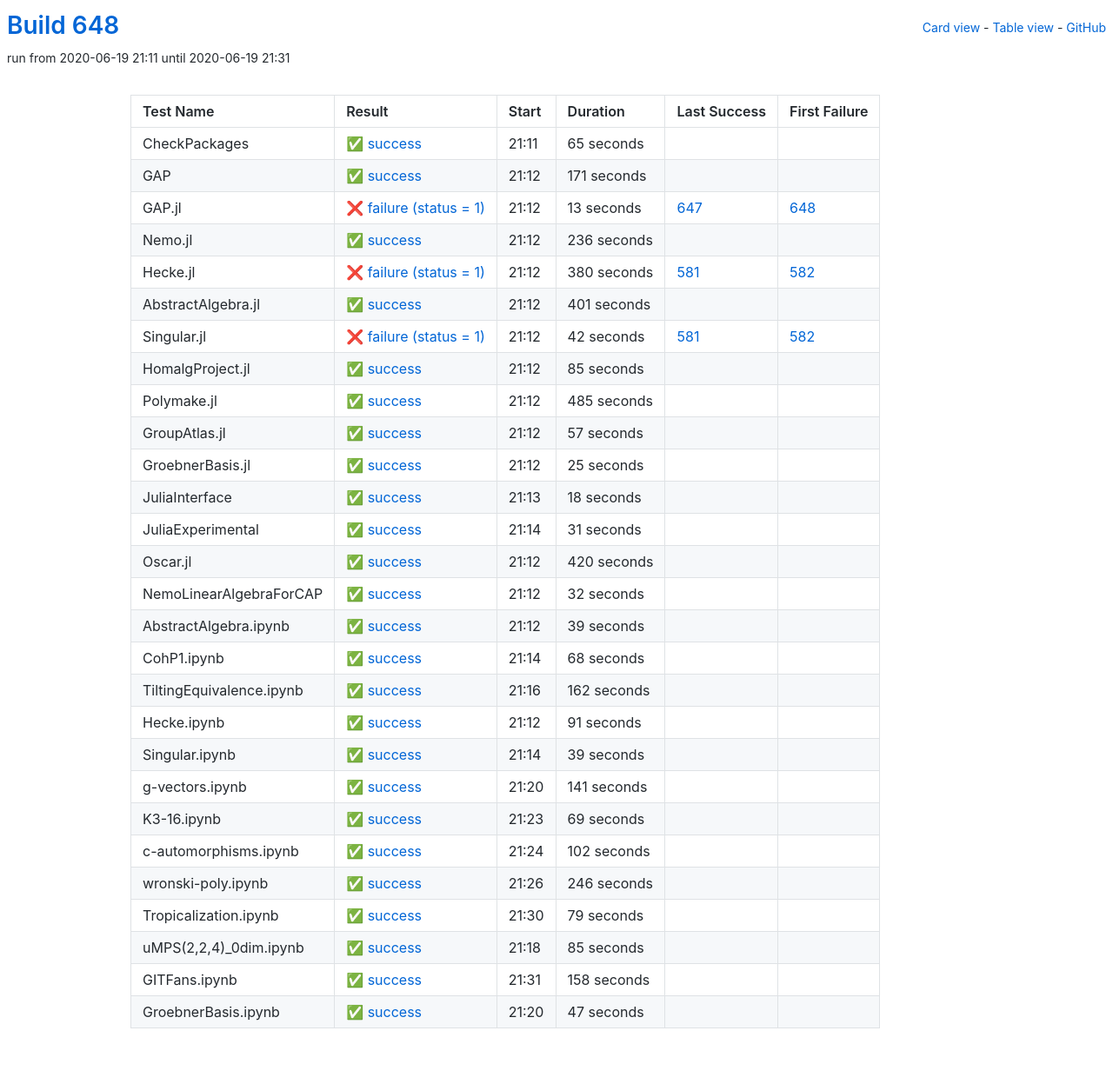
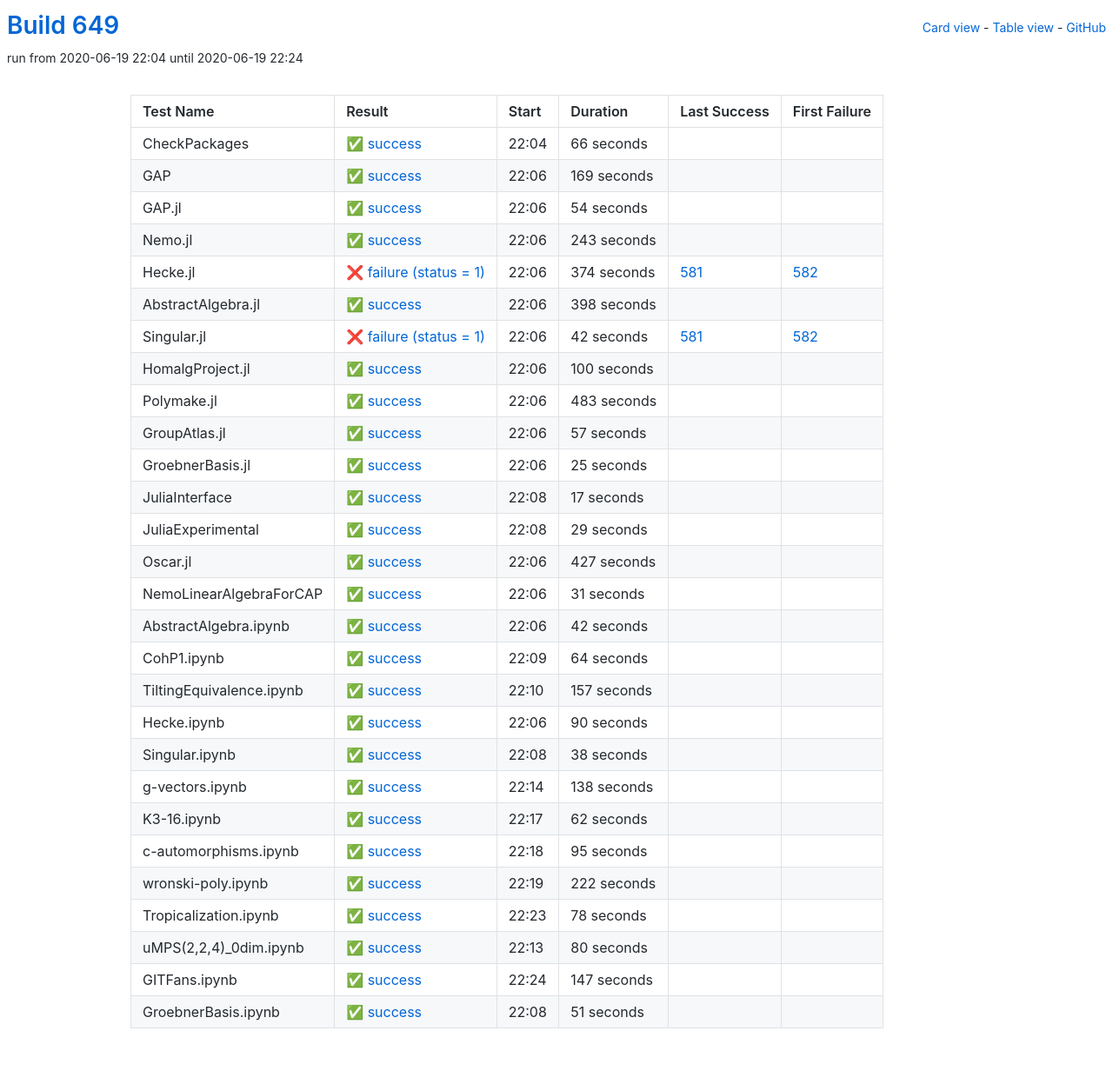
Before and after one commit to oscar-system/oscar-ci-status-1.4, a Jekyll site: the page built from table.html, in a window 1280 px wide. Shown: the whole page at 87% size. Built offline with Jekyll 4.4.1, drawn with Linux system fonts in a browser that asks for light colours.

Commit message:
Build #649

```diff
--- a/_data/ci.yml
+++ b/_data/ci.yml
@@ -1,6 +1,6 @@
 ---
-build: 648
-build_url: https://oscarci.mathematik.uni-kl.de/job/oscar-julia-1.4/648/
+build: 649
+build_url: https://oscarci.mathematik.uni-kl.de/job/oscar-julia-1.4/649/
 job: oscar-julia-1.4
 organization: oscar-system
 repo: oscar-ci-status-1.4
@@ -8,80 +8,80 @@ repourl: https://github.com/oscar-system/oscar-ci-status-1.4
 tests:
 - name: CheckPackages
   id: checkpackages
-  log: https://oscarci.mathematik.uni-kl.de/job/oscar-julia-1.4/648/artifact/logs/build-648/CheckPackages.log
-  start: 2020-06-19 21:11
+  log: https://oscarci.mathematik.uni-kl.de/job/oscar-julia-1.4/649/artifact/logs/build-649/CheckPackages.log
+  start: 2020-06-19 22:04
   success: true
   exitcode: 0
   status: success
-  duration: 65
+  duration: 66
   last_success: false
   last_success_url:
   first_failure: false
   first_failure_url:
 - name: GAP
   id: gap
-  log: https://oscarci.mathematik.uni-kl.de/job/oscar-julia-1.4/648/artifact/logs/build-648/GAP.log
-  start: 2020-06-19 21:12
+  log: https://oscarci.mathematik.uni-kl.de/job/oscar-julia-1.4/649/artifact/logs/build-649/GAP.log
+  start: 2020-06-19 22:06
   success: true
   exitcode: 0
   status: success
-  duration: 171
+  duration: 169
   last_success: false
   last_success_url:
   first_failure: false
   first_failure_url:
 - name: GAP.jl
   id: gap-jl
-  log: https://oscarci.mathematik.uni-kl.de/job/oscar-julia-1.4/648/artifact/logs/build-648/GAP.jl.log
-  start: 2020-06-19 21:12
-  success: false
-  exitcode: 1
-  status: failure
-  duration: 13
-  last_success: 647
-  last_success_url: https://oscarci.mathematik.uni-kl.de/job/oscar-julia-1.4/647/
-  first_failure: 648
-  first_failure_url: https://oscarci.mathematik.uni-kl.de/job/oscar-julia-1.4/648/
-- name: Nemo.jl
-  id: nemo-jl
-  log: https://oscarci.mathematik.uni-kl.de/job/oscar-julia-1.4/648/artifact/logs/build-648/Nemo.jl.log
-  start: 2020-06-19 21:12
+  log: https://oscarci.mathematik.uni-kl.de/job/oscar-julia-1.4/649/artifact/logs/build-649/GAP.jl.log
+  start: 2020-06-19 22:06
   success: true
   exitcode: 0
   status: success
-  duration: 236
+  duration: 54
+  last_success: false
+  last_success_url:
+  first_failure: false
+  first_failure_url:
+- name: Nemo.jl
+  id: nemo-jl
+  log: https://oscarci.mathematik.uni-kl.de/job/oscar-julia-1.4/649/artifact/logs/build-649/Nemo.jl.log
+  start: 2020-06-19 22:06
+  success: true
+  exitcode: 0
+  status: success
+  duration: 243
   last_success: false
   last_success_url:
   first_failure: false
   first_failure_url:
 - name: Hecke.jl
   id: hecke-jl
-  log: https://oscarci.mathematik.uni-kl.de/job/oscar-julia-1.4/648/artifact/logs/build-648/Hecke.jl.log
-  start: 2020-06-19 21:12
+  log: https://oscarci.mathematik.uni-kl.de/job/oscar-julia-1.4/649/artifact/logs/build-649/Hecke.jl.log
+  start: 2020-06-19 22:06
   success: false
   exitcode: 1
   status: failure
-  duration: 380
+  duration: 374
   last_success: 581
   last_success_url: https://oscarci.mathematik.uni-kl.de/job/oscar-julia-1.4/581/
   first_failure: 582
   first_failure_url: https://oscarci.mathematik.uni-kl.de/job/oscar-julia-1.4/582/
 - name: AbstractAlgebra.jl
   id: abstractalgebra-jl
-  log: https://oscarci.mathematik.uni-kl.de/job/oscar-julia-1.4/648/artifact/logs/build-648/AbstractAlgebra.jl.log
-  start: 2020-06-19 21:12
+  log: https://oscarci.mathematik.uni-kl.de/job/oscar-julia-1.4/649/artifact/logs/build-649/AbstractAlgebra.jl.log
+  start: 2020-06-19 22:06
   success: true
   exitcode: 0
   status: success
-  duration: 401
+  duration: 398
   last_success: false
   last_success_url:
   first_failure: false
   first_failure_url:
 - name: Singular.jl
   id: singular-jl
-  log: https://oscarci.mathematik.uni-kl.de/job/oscar-julia-1.4/648/artifact/logs/build-648/Singular.jl.log
-  start: 2020-06-19 21:12
+  log: https://oscarci.mathematik.uni-kl.de/job/oscar-julia-1.4/649/artifact/logs/build-649/Singular.jl.log
+  start: 2020-06-19 22:06
   success: false
   exitcode: 1
   status: failure
@@ -92,32 +92,32 @@ tests:
   first_failure_url: https://oscarci.mathematik.uni-kl.de/job/oscar-julia-1.4/582/
 - name: HomalgProject.jl
   id: homalgproject-jl
-  log: https://oscarci.mathematik.uni-kl.de/job/oscar-julia-1.4/648/artifact/logs/build-648/HomalgProject.jl.log
-  start: 2020-06-19 21:12
+  log: https://oscarci.mathematik.uni-kl.de/job/oscar-julia-1.4/649/artifact/logs/build-649/HomalgProject.jl.log
+  start: 2020-06-19 22:06
   success: true
   exitcode: 0
   status: success
-  duration: 85
+  duration: 100
   last_success: false
   last_success_url:
   first_failure: false
   first_failure_url:
 - name: Polymake.jl
   id: polymake-jl
-  log: https://oscarci.mathematik.uni-kl.de/job/oscar-julia-1.4/648/artifact/logs/build-648/Polymake.jl.log
-  start: 2020-06-19 21:12
+  log: https://oscarci.mathematik.uni-kl.de/job/oscar-julia-1.4/649/artifact/logs/build-649/Polymake.jl.log
+  start: 2020-06-19 22:06
   success: true
   exitcode: 0
   status: success
-  duration: 485
+  duration: 483
   last_success: false
   last_success_url:
   first_failure: false
   first_failure_url:
 - name: GroupAtlas.jl
   id: groupatlas-jl
-  log: https://oscarci.mathematik.uni-kl.de/job/oscar-julia-1.4/648/artifact/logs/build-648/GroupAtlas.jl.log
-  start: 2020-06-19 21:12
+  log: https://oscarci.mathematik.uni-kl.de/job/oscar-julia-1.4/649/artifact/logs/build-649/GroupAtlas.jl.log
+  start: 2020-06-19 22:06
   success: true
   exitcode: 0
   status: success
@@ -128,8 +128,8 @@ tests:
   first_failure_url:
 - name: GroebnerBasis.jl
   id: groebnerbasis-jl
-  log: https://oscarci.mathematik.uni-kl.de/job/oscar-julia-1.4/648/artifact/logs/build-648/GroebnerBasis.jl.log
-  start: 2020-06-19 21:12
+  log: https://oscarci.mathematik.uni-kl.de/job/oscar-julia-1.4/649/artifact/logs/build-649/GroebnerBasis.jl.log
+  start: 2020-06-19 22:06
   success: true
   exitcode: 0
   status: success
@@ -140,20 +140,44 @@ tests:
   first_failure_url:
 - name: JuliaInterface
   id: juliainterface
-  log: https://oscarci.mathematik.uni-kl.de/job/oscar-julia-1.4/648/artifact/logs/build-648/JuliaInterface.log
-  start: 2020-06-19 21:13
+  log: https://oscarci.mathematik.uni-kl.de/job/oscar-julia-1.4/649/artifact/logs/build-649/JuliaInterface.log
+  start: 2020-06-19 22:08
   success: true
   exitcode: 0
   status: success
-  duration: 18
+  duration: 17
   last_success: false
   last_success_url:
   first_failure: false
   first_failure_url:
 - name: JuliaExperimental
   id: juliaexperimental
-  log: https://oscarci.mathematik.uni-kl.de/job/oscar-julia-1.4/648/artifact/logs/build-648/JuliaExperimental.log
-  start: 2020-06-19 21:14
+  log: https://oscarci.mathematik.uni-kl.de/job/oscar-julia-1.4/649/artifact/logs/build-649/JuliaExperimental.log
+  start: 2020-06-19 22:08
+  success: true
+  exitcode: 0
+  status: success
+  duration: 29
+  last_success: false
+  last_success_url:
+  first_failure: false
+  first_failure_url:
+- name: Oscar.jl
+  id: oscar-jl
+  log: https://oscarci.mathematik.uni-kl.de/job/oscar-julia-1.4/649/artifact/logs/build-649/Oscar.jl.log
+  start: 2020-06-19 22:06
+  success: true
+  exitcode: 0
+  status: success
+  duration: 427
+  last_success: false
+  last_success_url:
+  first_failure: false
+  first_failure_url:
+- name: NemoLinearAlgebraForCAP
+  id: nemolinearalgebraforcap
+  log: https://oscarci.mathematik.uni-kl.de/job/oscar-julia-1.4/649/artifact/logs/build-649/NemoLinearAlgebraForCAP.log
+  start: 2020-06-19 22:06
   success: true
   exitcode: 0
   status: success
@@ -162,182 +186,158 @@ tests:
   last_success_url:
   first_failure: false
   first_failure_url:
-- name: Oscar.jl
-  id: oscar-jl
-  log: https://oscarci.mathematik.uni-kl.de/job/oscar-julia-1.4/648/artifact/logs/build-648/Oscar.jl.log
-  start: 2020-06-19 21:12
+- name: AbstractAlgebra.ipynb
+  id: abstractalgebra-ipynb
+  log: https://oscarci.mathematik.uni-kl.de/job/oscar-julia-1.4/649/artifact/logs/build-649/AbstractAlgebra.ipynb.log
+  start: 2020-06-19 22:06
   success: true
   exitcode: 0
   status: success
-  duration: 420
-  last_success: false
-  last_success_url:
-  first_failure: false
-  first_failure_url:
-- name: NemoLinearAlgebraForCAP
-  id: nemolinearalgebraforcap
-  log: https://oscarci.mathematik.uni-kl.de/job/oscar-julia-1.4/648/artifact/logs/build-648/NemoLinearAlgebraForCAP.log
-  start: 2020-06-19 21:12
-  success: true
-  exitcode: 0
-  status: success
-  duration: 32
-  last_success: false
-  last_success_url:
-  first_failure: false
-  first_failure_url:
-- name: AbstractAlgebra.ipynb
-  id: abstractalgebra-ipynb
-  log: https://oscarci.mathematik.uni-kl.de/job/oscar-julia-1.4/648/artifact/logs/build-648/AbstractAlgebra.ipynb.log
-  start: 2020-06-19 21:12
-  success: true
-  exitcode: 0
-  status: success
-  duration: 39
+  duration: 42
   last_success: false
   last_success_url:
   first_failure: false
   first_failure_url:
 - name: CohP1.ipynb
   id: cohp1-ipynb
-  log: https://oscarci.mathematik.uni-kl.de/job/oscar-julia-1.4/648/artifact/logs/build-648/CohP1.ipynb.log
-  start: 2020-06-19 21:14
+  log: https://oscarci.mathematik.uni-kl.de/job/oscar-julia-1.4/649/artifact/logs/build-649/CohP1.ipynb.log
+  start: 2020-06-19 22:09
   success: true
   exitcode: 0
   status: success
-  duration: 68
+  duration: 64
   last_success: false
   last_success_url:
   first_failure: false
   first_failure_url:
 - name: TiltingEquivalence.ipynb
   id: tiltingequivalence-ipynb
-  log: https://oscarci.mathematik.uni-kl.de/job/oscar-julia-1.4/648/artifact/logs/build-648/TiltingEquivalence.ipynb.log
-  start: 2020-06-19 21:16
+  log: https://oscarci.mathematik.uni-kl.de/job/oscar-julia-1.4/649/artifact/logs/build-649/TiltingEquivalence.ipynb.log
+  start: 2020-06-19 22:10
   success: true
   exitcode: 0
   status: success
-  duration: 162
+  duration: 157
   last_success: false
   last_success_url:
   first_failure: false
   first_failure_url:
 - name: Hecke.ipynb
   id: hecke-ipynb
-  log: https://oscarci.mathematik.uni-kl.de/job/oscar-julia-1.4/648/artifact/logs/build-648/Hecke.ipynb.log
-  start: 2020-06-19 21:12
+  log: https://oscarci.mathematik.uni-kl.de/job/oscar-julia-1.4/649/artifact/logs/build-649/Hecke.ipynb.log
+  start: 2020-06-19 22:06
   success: true
   exitcode: 0
   status: success
-  duration: 91
+  duration: 90
   last_success: false
   last_success_url:
   first_failure: false
   first_failure_url:
 - name: Singular.ipynb
   id: singular-ipynb
-  log: https://oscarci.mathematik.uni-kl.de/job/oscar-julia-1.4/648/artifact/logs/build-648/Singular.ipynb.log
-  start: 2020-06-19 21:14
+  log: https://oscarci.mathematik.uni-kl.de/job/oscar-julia-1.4/649/artifact/logs/build-649/Singular.ipynb.log
+  start: 2020-06-19 22:08
   success: true
   exitcode: 0
   status: success
-  duration: 39
+  duration: 38
   last_success: false
   last_success_url:
   first_failure: false
   first_failure_url:
 - name: g-vectors.ipynb
   id: g-vectors-ipynb
-  log: https://oscarci.mathematik.uni-kl.de/job/oscar-julia-1.4/648/artifact/logs/build-648/g-vectors.ipynb.log
-  start: 2020-06-19 21:20
+  log: https://oscarci.mathematik.uni-kl.de/job/oscar-julia-1.4/649/artifact/logs/build-649/g-vectors.ipynb.log
+  start: 2020-06-19 22:14
   success: true
   exitcode: 0
   status: success
-  duration: 141
+  duration: 138
   last_success: false
   last_success_url:
   first_failure: false
   first_failure_url:
 - name: K3-16.ipynb
   id: k3-16-ipynb
-  log: https://oscarci.mathematik.uni-kl.de/job/oscar-julia-1.4/648/artifact/logs/build-648/K3-16.ipynb.log
-  start: 2020-06-19 21:23
+  log: https://oscarci.mathematik.uni-kl.de/job/oscar-julia-1.4/649/artifact/logs/build-649/K3-16.ipynb.log
+  start: 2020-06-19 22:17
   success: true
   exitcode: 0
   status: success
-  duration: 69
+  duration: 62
   last_success: false
   last_success_url:
   first_failure: false
   first_failure_url:
 - name: c-automorphisms.ipynb
   id: c-automorphisms-ipynb
-  log: https://oscarci.mathematik.uni-kl.de/job/oscar-julia-1.4/648/artifact/logs/build-648/c-automorphisms.ipynb.log
-  start: 2020-06-19 21:24
+  log: https://oscarci.mathematik.uni-kl.de/job/oscar-julia-1.4/649/artifact/logs/build-649/c-automorphisms.ipynb.log
+  start: 2020-06-19 22:18
   success: true
   exitcode: 0
   status: success
-  duration: 102
+  duration: 95
   last_success: false
   last_success_url:
   first_failure: false
   first_failure_url:
 - name: wronski-poly.ipynb
   id: wronski-poly-ipynb
-  log: https://oscarci.mathematik.uni-kl.de/job/oscar-julia-1.4/648/artifact/logs/build-648/wronski-poly.ipynb.log
-  start: 2020-06-19 21:26
+  log: https://oscarci.mathematik.uni-kl.de/job/oscar-julia-1.4/649/artifact/logs/build-649/wronski-poly.ipynb.log
+  start: 2020-06-19 22:19
   success: true
   exitcode: 0
   status: success
-  duration: 246
+  duration: 222
   last_success: false
   last_success_url:
   first_failure: false
   first_failure_url:
 - name: Tropicalization.ipynb
   id: tropicalization-ipynb
-  log: https://oscarci.mathematik.uni-kl.de/job/oscar-julia-1.4/648/artifact/logs/build-648/Tropicalization.ipynb.log
-  start: 2020-06-19 21:30
+  log: https://oscarci.mathematik.uni-kl.de/job/oscar-julia-1.4/649/artifact/logs/build-649/Tropicalization.ipynb.log
+  start: 2020-06-19 22:23
   success: true
   exitcode: 0
   status: success
-  duration: 79
+  duration: 78
   last_success: false
   last_success_url:
   first_failure: false
   first_failure_url:
 - name: uMPS(2,2,4)_0dim.ipynb
   id: umps-2-2-4-0dim-ipynb
-  log: https://oscarci.mathematik.uni-kl.de/job/oscar-julia-1.4/648/artifact/logs/build-648/uMPS-2-2-4-_0dim.ipynb.log
-  start: 2020-06-19 21:18
+  log: https://oscarci.mathematik.uni-kl.de/job/oscar-julia-1.4/649/artifact/logs/build-649/uMPS-2-2-4-_0dim.ipynb.log
+  start: 2020-06-19 22:13
   success: true
   exitcode: 0
   status: success
-  duration: 85
+  duration: 80
   last_success: false
   last_success_url:
   first_failure: false
   first_failure_url:
 - name: GITFans.ipynb
   id: gitfans-ipynb
-  log: https://oscarci.mathematik.uni-kl.de/job/oscar-julia-1.4/648/artifact/logs/build-648/GITFans.ipynb.log
-  start: 2020-06-19 21:31
+  log: https://oscarci.mathematik.uni-kl.de/job/oscar-julia-1.4/649/artifact/logs/build-649/GITFans.ipynb.log
+  start: 2020-06-19 22:24
   success: true
   exitcode: 0
   status: success
-  duration: 158
+  duration: 147
   last_success: false
   last_success_url:
   first_failure: false
   first_failure_url:
 - name: GroebnerBasis.ipynb
   id: groebnerbasis-ipynb
-  log: https://oscarci.mathematik.uni-kl.de/job/oscar-julia-1.4/648/artifact/logs/build-648/GroebnerBasis.ipynb.log
-  start: 2020-06-19 21:20
+  log: https://oscarci.mathematik.uni-kl.de/job/oscar-julia-1.4/649/artifact/logs/build-649/GroebnerBasis.ipynb.log
+  start: 2020-06-19 22:08
   success: true
   exitcode: 0
   status: success
-  duration: 47
+  duration: 51
   last_success: false
   last_success_url:
   first_failure: false
```
Also changed, not shown: README.md.
